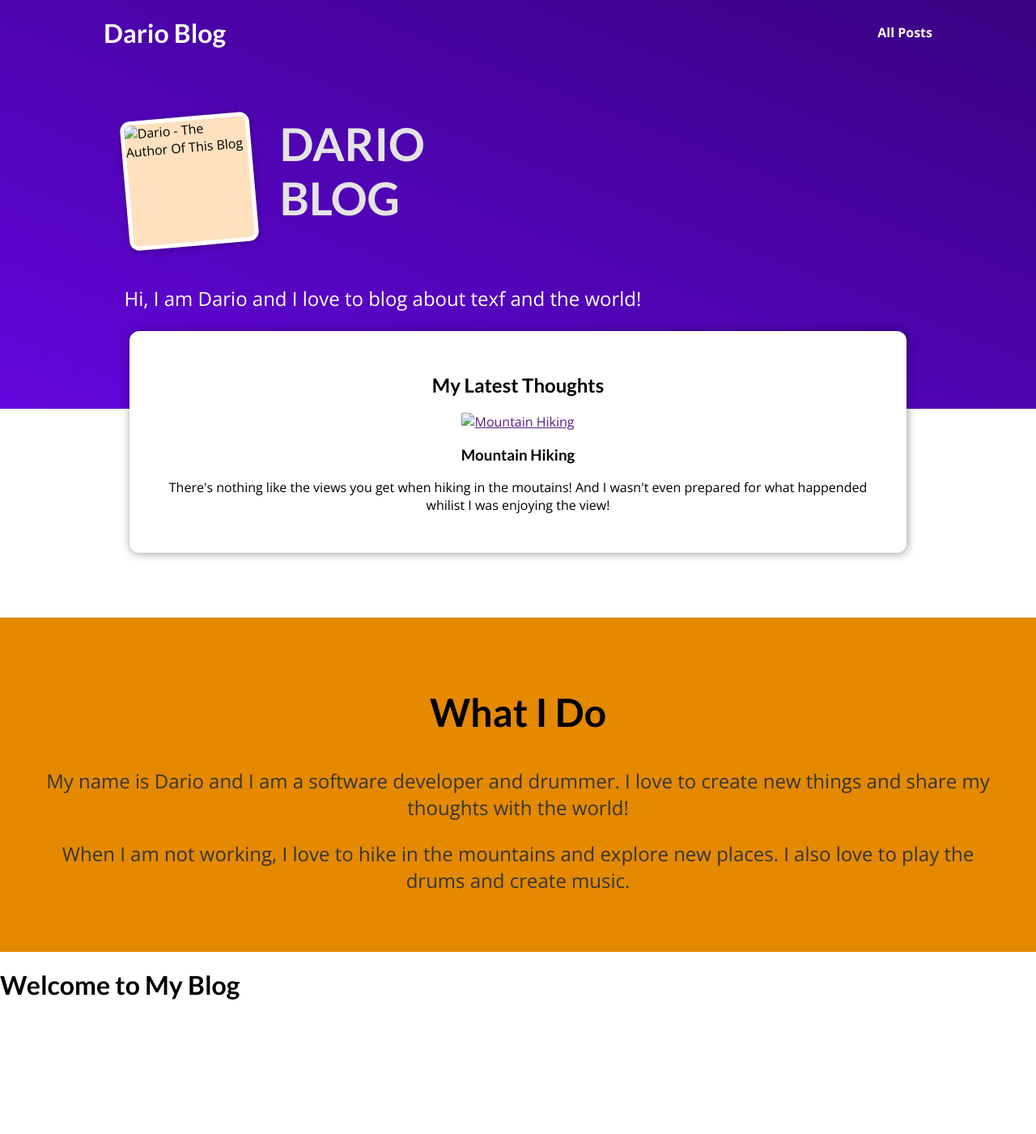
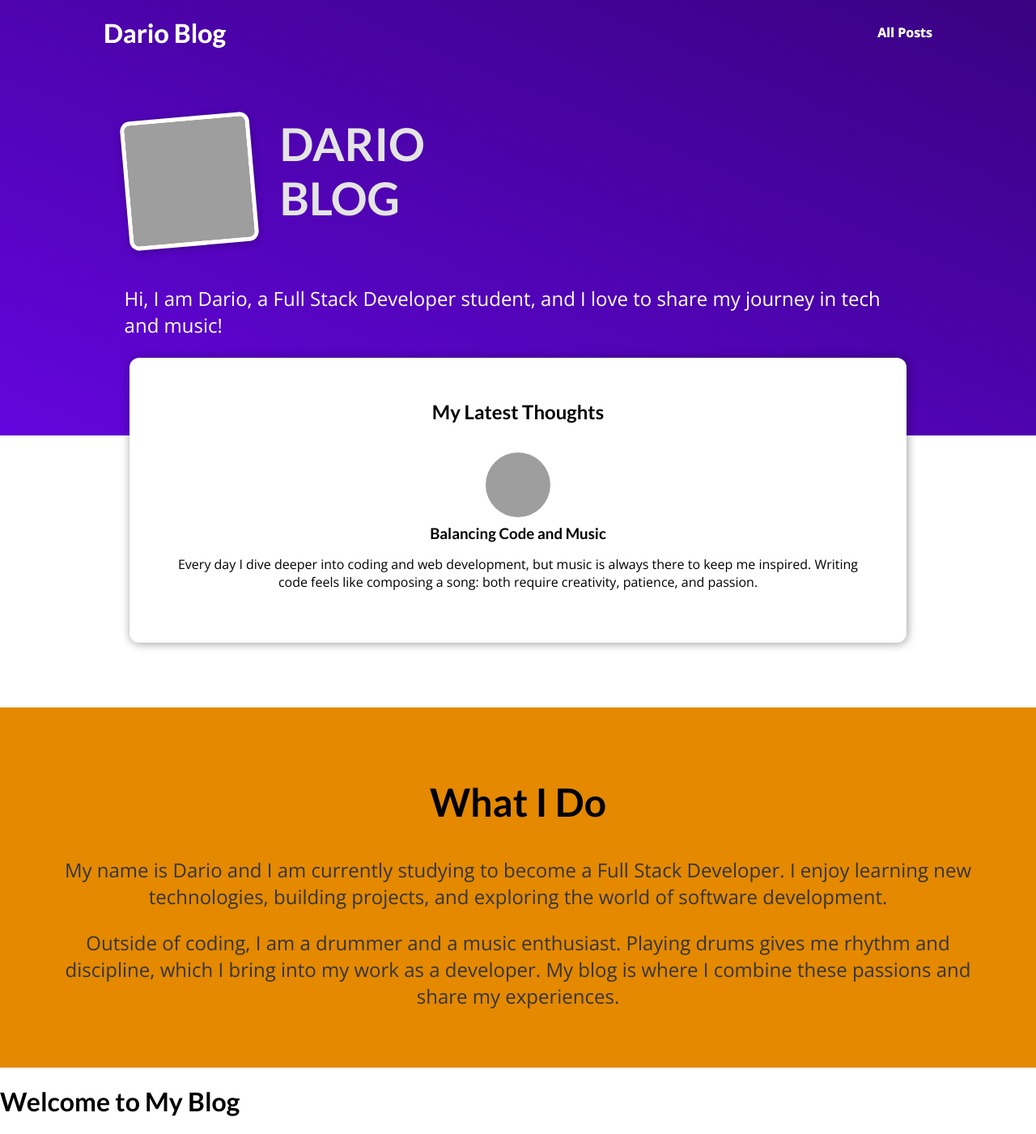
Before and after one commit to Drake-Designer/My-Blog-Site, a Django app: page / in a window 1280 px wide. Shown: the whole page at 81% size. Before the commit the page ends 1235 px from the top, so only its background shows below. Run offline with Django 5.2, Linux system fonts and the light colour scheme; grey boxes are pictures that could not be loaded.

Commit message:
Add images and static files with css templates

```diff
--- a/blog/static/blog/index.css
+++ b/blog/static/blog/index.css
@@ -51,7 +51,6 @@
   margin: 0;
   padding: 0;
   display: flex;
-  text-align: center;
   gap: 1rem;
 }
 
--- /dev/null
+++ b/blog/static/blog/post.css
@@ -0,0 +1,43 @@
+.post {
+  display: flex;
+  flex-direction: column;
+  align-items: center;
+  text-align: center;
+}
+
+.post a {
+  text-decoration: none;
+  color: black;
+  transition: all 0.2s ease;
+  padding: 1rem;
+}
+
+.post a:hover,
+.post a:active {
+  transform: scale(1.1);
+  background-color: #390281;
+  color: white;
+}
+
+.post img {
+  width: 5rem;
+  height: 5rem;
+  object-fit: cover;
+  border-radius: 50%;
+}
+
+.post h3 {
+  margin: 0.25rem 0;
+}
+
+.post time {
+  color: #666666;
+  margin: 0.25rem;
+  font-style: italic;
+  font-size: 0.85rem;
+}
+
+.post:hover time,
+.post:active time {
+  color: white;
+}
--- /dev/null
+++ b/blog/templates/blog/includes/post.html
@@ -0,0 +1,14 @@
+{% load static %}
+
+<li>
+    <article class="post">
+        <a href="">
+        <img src="{% static "blog/images/me-coding.png" %}" alt="Coding and Music">
+        <div class="post__content">
+            <h3>Balancing Code and Music</h3>
+            <p>Every day I dive deeper into coding and web development, but music is always there to keep me inspired.
+                Writing code feels like composing a song: both require creativity, patience, and passion.</p>
+        </div>
+    </a>
+    </article>
+</li>
--- a/blog/templates/blog/index.html
+++ b/blog/templates/blog/index.html
@@ -4,6 +4,7 @@
 {% block title %} My Blog {% endblock title %}
 
 {% block css_files %}
+    <link rel="stylesheet" href="{% static 'blog/post.css' %}">
     <link rel="stylesheet" href="{% static 'blog/index.css' %}">
 {% endblock css_files %}
 
@@ -17,34 +18,28 @@
 
 <section id="welcome">
     <header>
-        <img src="" alt="Dario - The Author Of This Blog">
+        <img src="{% static "blog/images/me.png" %}" alt="Dario - The Author Of This Blog">
         <h2>DARIO BLOG</h2>
     </header>
 
-    <p>Hi, I am Dario and I love to blog about texf and the world!</p>
+    <p>Hi, I am Dario, a Full Stack Developer student, and I love to share my journey in tech and music!</p>
 </section>
 
 <section id="latest-posts">
     <h2>My Latest Thoughts</h2>
 
     <ul>
-        <li>
-            <article class="post">
-                <a href=""><img src="" alt="Mountain Hiking"></a>
-                <div class="post__content">
-                    <h3>Mountain Hiking</h3>
-                    <p>There's nothing like the views you get when hiking in the moutains! And I wasn't even prepared for what happended whilist I was enjoying the view!</p>
-                </div>
-            </article>
-        </li>
+        {% include 'blog/includes/post.html' %}
     </ul>
 
 </section>
 
 <section id="about">
     <h2>What I Do</h2>
-    <p>My name is Dario and I am a software developer and drummer. I love to create new things and share my thoughts with the world!</p>
-    <p>When I am not working, I love to hike in the mountains and explore new places. I also love to play the drums and create music.</p>
+    <p>My name is Dario and I am currently studying to become a Full Stack Developer.
+    I enjoy learning new technologies, building projects, and exploring the world of software development.</p>
+    <p>Outside of coding, I am a drummer and a music enthusiast. Playing drums gives me rhythm and discipline,
+    which I bring into my work as a developer. My blog is where I combine these passions and share my experiences.</p>
 </section>
 
 <h1>Welcome to My Blog</h1>
--- a/blog/views.py
+++ b/blog/views.py
@@ -8,7 +8,7 @@
 
 
 def posts(request):
-    pass
+    return render(request, "blog/all-posts.html")
 
 
 def post_detail(request):
--- a/templates/base.html
+++ b/templates/base.html
@@ -10,6 +10,12 @@
     {% block css_files %} {% endblock css_files %}
 </head>
 <body>
+    <header id="main-navigation">
+        <h1><a href="">Dario Blog</a></h1>
+        <nav>
+            <a href="">All Posts</a>
+        </nav>
+    </header>
     {% block content %} {% endblock content %}
 </body>
 </html>
```
Also changed, not shown: blog/static/blog/all-posts.css (added, +43 -0 lines), blog/static/blog/post-detail.css (added, +62 -0 lines), blog/templates/blog/all-posts.html (added, +25 -0 lines), blog/static/blog/images/heat-gig.png (added), blog/static/blog/images/me-drumming.png (added), 2 other files.
